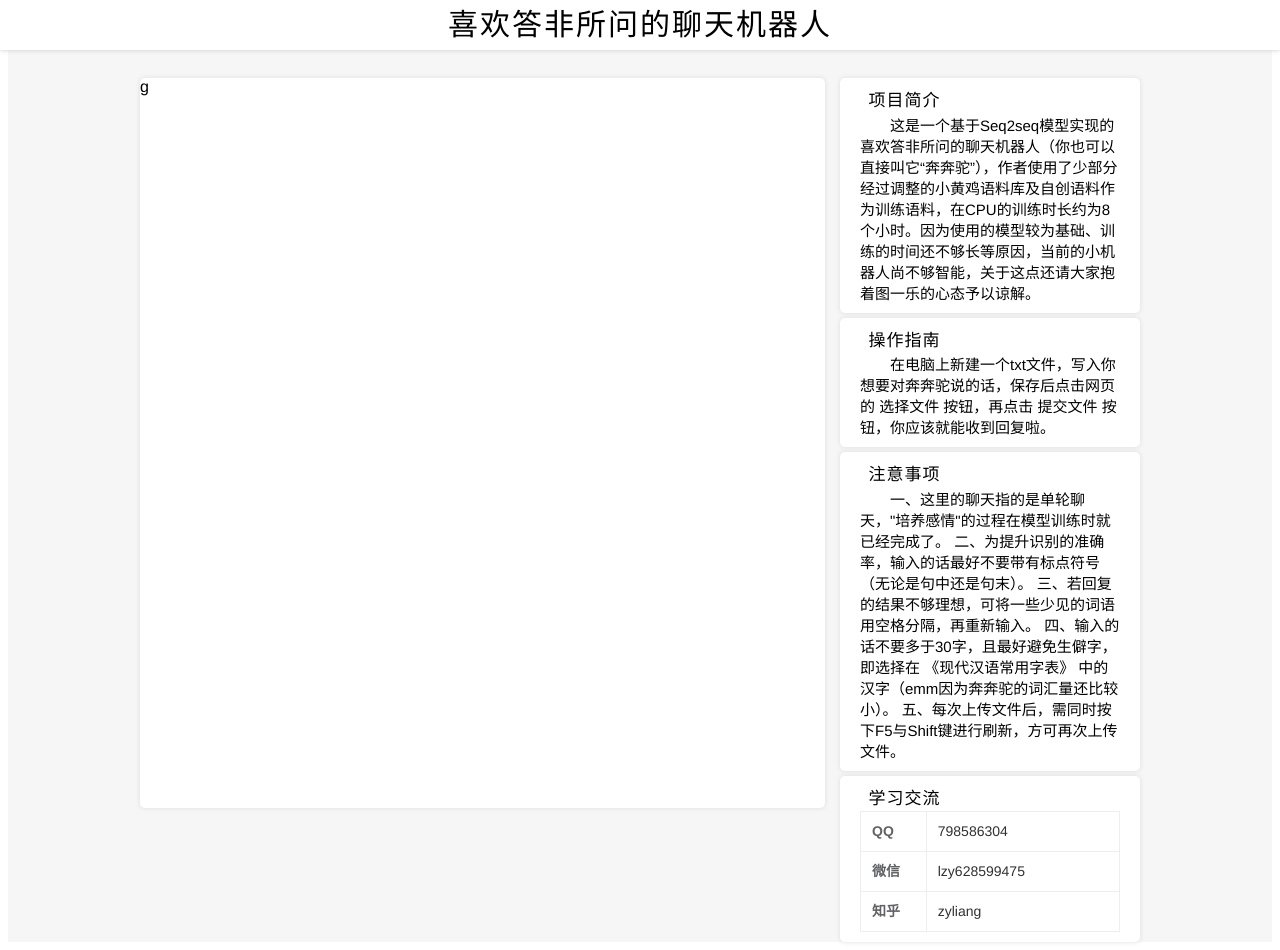
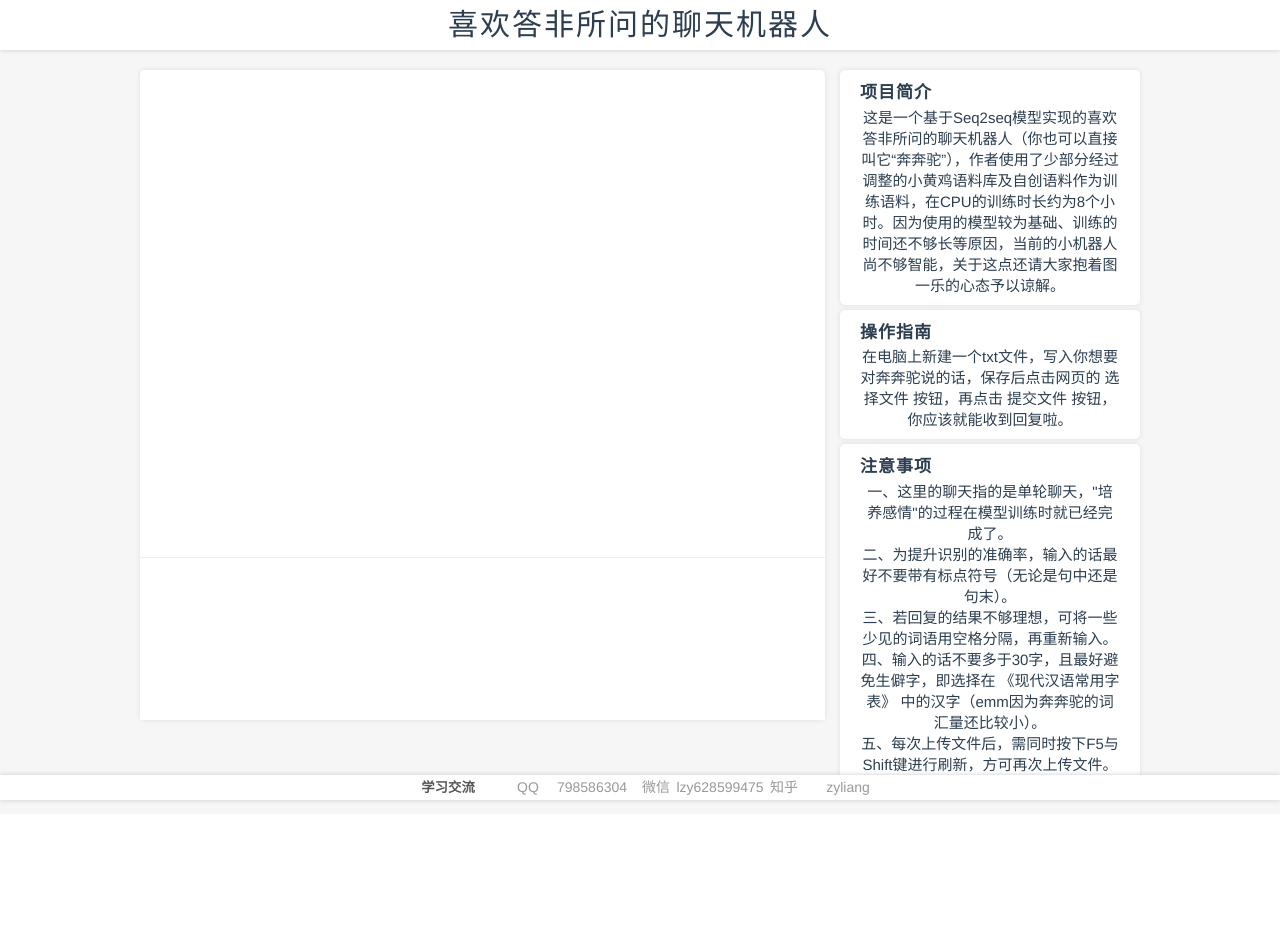
Before and after one commit to skyclouds2001/Chat-Robot, a Vue app: page / in a window 1280 px wide. After the commit the page ends 814 px from the top, so only its background shows below. Built offline with nearby package versions, Linux system fonts and the light colour scheme.

Commit message:
20220724

```diff
--- a/src/App.vue
+++ b/src/App.vue
@@ -7,7 +7,23 @@
       <ChatMenu />
       <SideBar />
     </main>
-    <footer id="foot-bar"></footer>
+    <footer id="foot-bar">
+      <h6>学习交流</h6>
+      <ul>
+        <li>
+          <label>QQ</label>
+          <span>798586304</span>
+        </li>
+        <li>
+          <label>微信</label>
+          <span>lzy628599475</span>
+        </li>
+        <li>
+          <label>知乎</label>
+          <span>zyliang</span>
+        </li>
+      </ul>
+    </footer>
   </div>
 </template>
 
@@ -25,7 +41,13 @@ export default defineComponent({
 })
 </script>
 
-<style lang="less" scoped>
+<style lang="less">
+* {
+  margin: 0;
+  padding: 0;
+  box-sizing: border-box;
+}
+
 #app {
   font-family: Avenir, Helvetica, Arial, sans-serif;
   -webkit-font-smoothing: antialiased;
@@ -33,12 +55,6 @@ export default defineComponent({
   text-align: center;
   color: #2c3e50;
   font-size: 16px;
-
-  * {
-    margin: 0;
-    padding: 0;
-    box-sizing: border-box;
-  }
 
   #container {
     font-family: 'Helvetica Neue', Helvetica, 'PingFang SC', 'Hiragino Sans GB',
@@ -57,6 +73,7 @@ export default defineComponent({
       background-color: white;
       box-shadow: 0 0 5px #ccc;
       min-width: 1000px;
+      user-select: none;
 
       font-size: 30px;
       line-height: 50px;
@@ -69,7 +86,7 @@ export default defineComponent({
       width: 1000px;
       height: auto;
       margin: 0 auto;
-      padding: 70px 0 0;
+      padding: 70px 0 30px;
 
       min-height: 100vh;
 
@@ -77,6 +94,65 @@ export default defineComponent({
       justify-content: space-between;
       align-items: flex-start;
     }
+
+    #foot-bar {
+      position: fixed;
+      bottom: 0;
+      left: 0;
+
+      width: 100vw;
+      height: 1.25em;
+
+      background-color: white;
+      box-shadow: 0 0 5px #ccc;
+      min-width: 1000px;
+      user-select: none;
+
+      display: flex;
+      justify-content: center;
+      align-items: center;
+
+      font-size: 20px;
+      line-height: 1.25em;
+      text-align: center;
+
+      h6 {
+        width: 10%;
+        height: 100%;
+
+        color: #555;
+      }
+
+      ul {
+        width: 30%;
+        height: 100%;
+
+        display: flex;
+        justify-content: space-around;
+        align-items: center;
+
+        color: #999;
+
+        list-style-type: none;
+
+        li {
+          flex: 1;
+          font-size: 14px;
+
+          display: flex;
+          justify-content: center;
+          align-items: center;
+
+          label {
+            flex: 1;
+          }
+
+          span {
+            flex: 3;
+          }
+        }
+      }
+    }
   }
 }
 </style>
--- a/src/components/ChatMenu.vue
+++ b/src/components/ChatMenu.vue
@@ -1,18 +1,57 @@
 <template>
-  <div id="chat-menu">g</div>
+  <div id="chat-menu">
+    <div class="chat-message"></div>
+    <div class="chat-input">
+      <textarea id="chat-input" v-model="inputValue"></textarea>
+    </div>
+  </div>
 </template>
 
 <script lang="ts" setup>
+import { ref } from 'vue'
+
+const inputValue = ref('')
 </script>
 
 <style lang="less" scoped>
 #chat-menu {
   width: 685px;
-  height: auto;
-  min-height: calc(100vh - 70px);
+  height: 650px;
 
   background-color: white;
   box-shadow: 0 0 5px #ddd;
   border-radius: 5px;
+
+  display: flex;
+  flex-direction: column;
+  justify-content: center;
+  align-items: center;
+
+  font-size: 16px;
+
+  .chat-message {
+    flex: 3;
+    width: 100%;
+  }
+
+  .chat-input {
+    flex: 1;
+    width: 100%;
+
+    border-top: 1px solid #eee;
+
+    #chat-input {
+      resize: none;
+      border: none;
+      outline: none;
+
+      width: 100%;
+      height: 100%;
+      margin: 0;
+      padding: 2em 1em;
+
+      font-family: 'Helvetica Neue', Helvetica, 'PingFang SC', 'Hiragino Sans GB', 'Microsoft YaHei', '微软雅黑', Arial, sans-serif;
+    }
+  }
 }
 </style>
--- a/src/components/SideBar.vue
+++ b/src/components/SideBar.vue
@@ -21,23 +21,11 @@
         注意事项
       </div>
       <div class="side-bar-item-content">
-        一、这里的聊天指的是单轮聊天，"培养感情"的过程在模型训练时就已经完成了。
-        二、为提升识别的准确率，输入的话最好不要带有标点符号（无论是句中还是句末）。
-        三、若回复的结果不够理想，可将一些少见的词语用空格分隔，再重新输入。
-        四、输入的话不要多于30字，且最好避免生僻字，即选择在 《现代汉语常用字表》 中的汉字（emm因为奔奔驼的词汇量还比较小）。
-        五、每次上传文件后，需同时按下F5与Shift键进行刷新，方可再次上传文件。
-      </div>
-    </div>
-    <div class="side-bar-item">
-      <div class="side-bar-item-title">
-        学习交流
-      </div>
-      <div class="side-bar-item-content">
-        <el-descriptions title="" :column="1" border>
-          <el-descriptions-item label="QQ" align="left" label-align="left" class-name="text" label-class-name="label">798586304</el-descriptions-item>
-          <el-descriptions-item label="微信" align="left" label-align="left" class-name="text" label-class-name="label">lzy628599475</el-descriptions-item>
-          <el-descriptions-item label="知乎" align="left" label-align="left" class-name="text" label-class-name="label">zyliang</el-descriptions-item>
-        </el-descriptions>
+        <p>一、这里的聊天指的是单轮聊天，"培养感情"的过程在模型训练时就已经完成了。</p>
+        <p>二、为提升识别的准确率，输入的话最好不要带有标点符号（无论是句中还是句末）。</p>
+        <p>三、若回复的结果不够理想，可将一些少见的词语用空格分隔，再重新输入。</p>
+        <p>四、输入的话不要多于30字，且最好避免生僻字，即选择在 《现代汉语常用字表》 中的汉字（emm因为奔奔驼的词汇量还比较小）。</p>
+        <p>五、每次上传文件后，需同时按下F5与Shift键进行刷新，方可再次上传文件。</p>
       </div>
     </div>
   </div>
@@ -62,6 +50,7 @@
     background-color: white;
     box-shadow: 0 0 5px #ddd;
     border-radius: 5px;
+    user-select: none;
 
     &:first-child, &:last-child {
       margin: 0;
@@ -69,25 +58,17 @@
 
     .side-bar-item-title {
       font-size: 17px;
+      font-weight: 600;
       text-align: left;
-      padding: 0 0.5em;
       line-height: 1.5em;
       letter-spacing: 1px;
     }
 
     .side-bar-item-content {
       font-size: 15px;
-      text-indent: 2em;
 
-      /deep/.text {
-        text-align: left;
-        width: 15em;
-        background-color: white;
-      }
-      /deep/.label {
-        text-align: left;
-        width: 5em;
-        background-color: white;
+      p {
+        margin: 0;
       }
     }
   }
```
